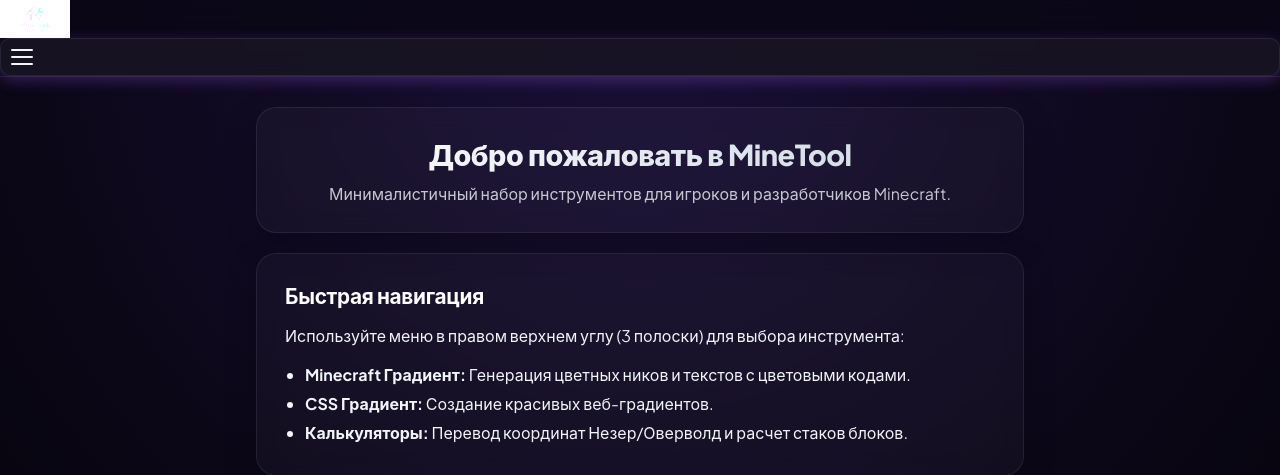
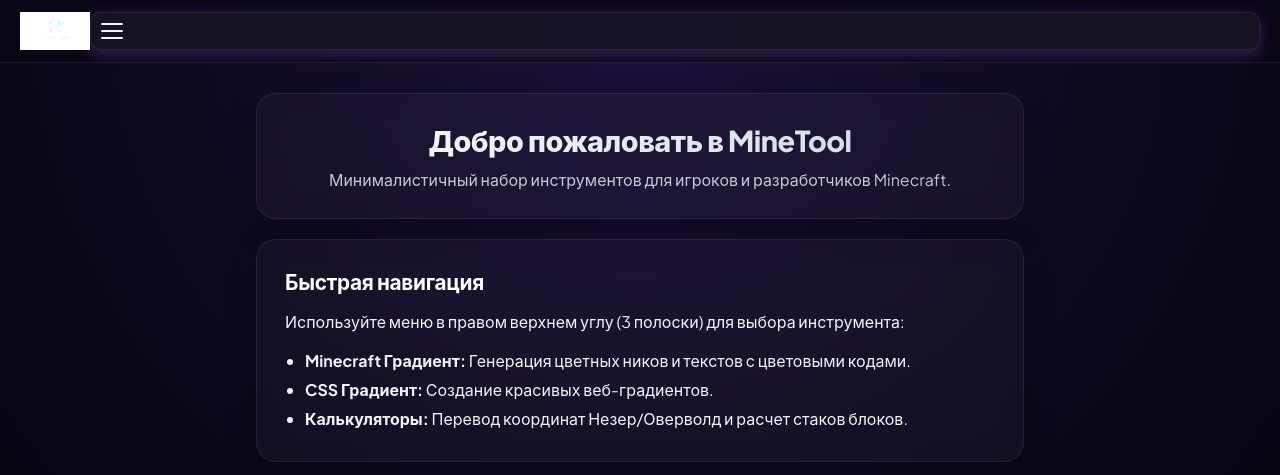
Before and after one commit to excIusive-1/MineTooL, a Flask app: page / in a window 1280 px wide. Shown: the top 475 px of the page. Run offline with Flask 3, Linux system fonts and the light colour scheme.

Commit message:
Update base.html

```diff
--- a/templates/base.html
+++ b/templates/base.html
@@ -11,6 +11,7 @@
 </head>
 <body>
     <header class="header-bar">
+        <div class="header-inner">
             <a href="/" class="logo-link">
                 <img src="{{ url_for('static', filename='1789325797962.png') }}" alt="MineTool Logo" class="logo-img">
             </a>
@@ -20,6 +21,7 @@
                 <span></span>
                 <span></span>
             </button>
+        </div>
 
         <nav class="nav-menu" id="navMenu">
             <a href="/">Главная</a>
```
Lines whose indentation alone changed are shown as unchanged.
